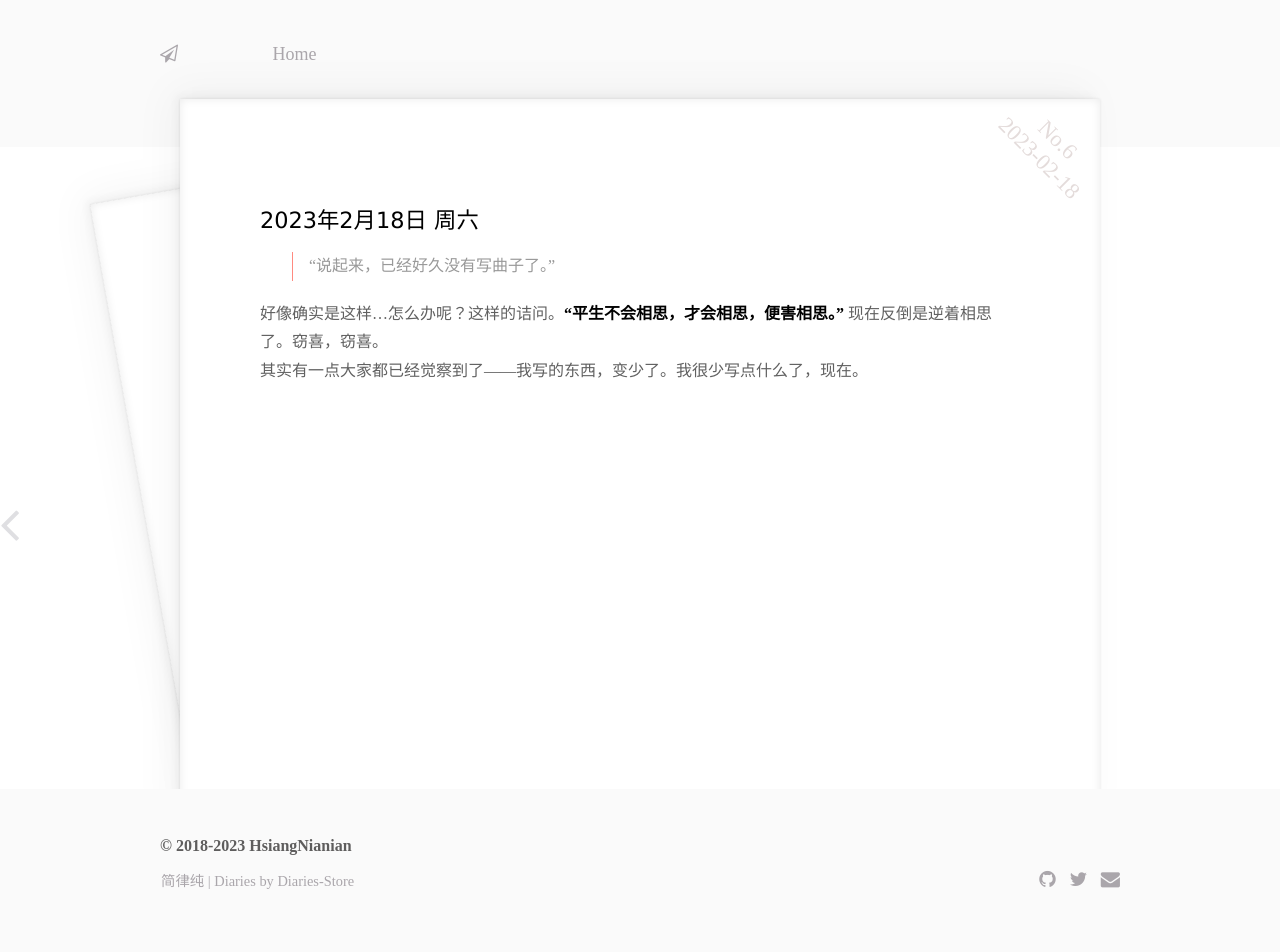
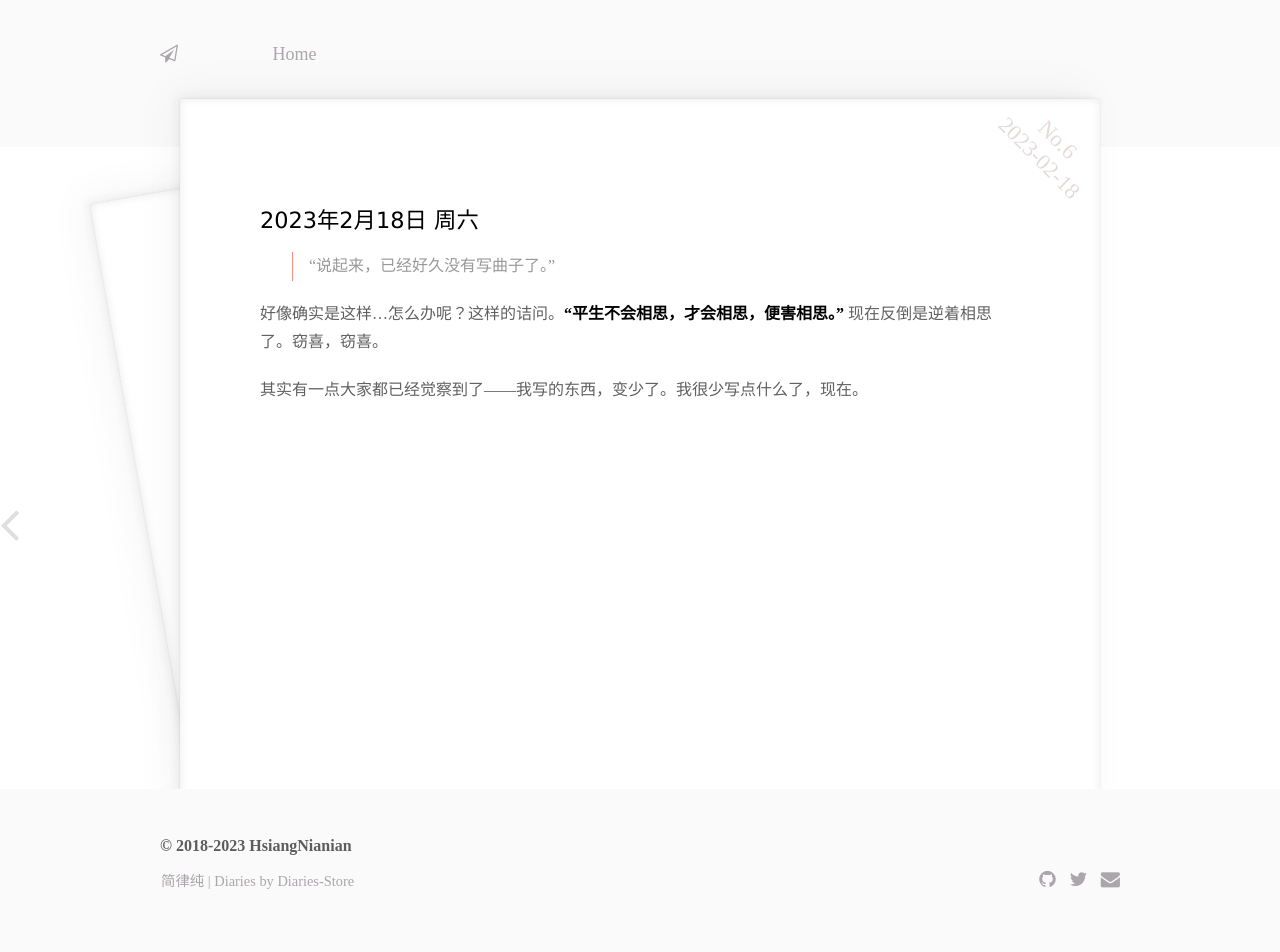
Before and after one commit to Diaries-Store/diary, a Jekyll site: the page built from _posts/2023-02-18-Sat.md, in a window 1280 px wide. Built offline with Jekyll 4.4.1, drawn with Linux system fonts in a browser that asks for light colours.

Commit message:
Update 2023-02-18-Sat.md

```diff
--- a/_posts/2023-02-18-Sat.md
+++ b/_posts/2023-02-18-Sat.md
@@ -12,4 +12,5 @@ category: 2023
 >“说起来，已经好久没有写曲子了。”
 
 好像确实是这样...怎么办呢？这样的诘问。__“平生不会相思，才会相思，便害相思。”__ 现在反倒是逆着相思了。窃喜，窃喜。
-<br>其实有一点大家都已经觉察到了——我写的东西，变少了。我很少写点什么了，现在。
+
+其实有一点大家都已经觉察到了——我写的东西，变少了。我很少写点什么了，现在。
```
